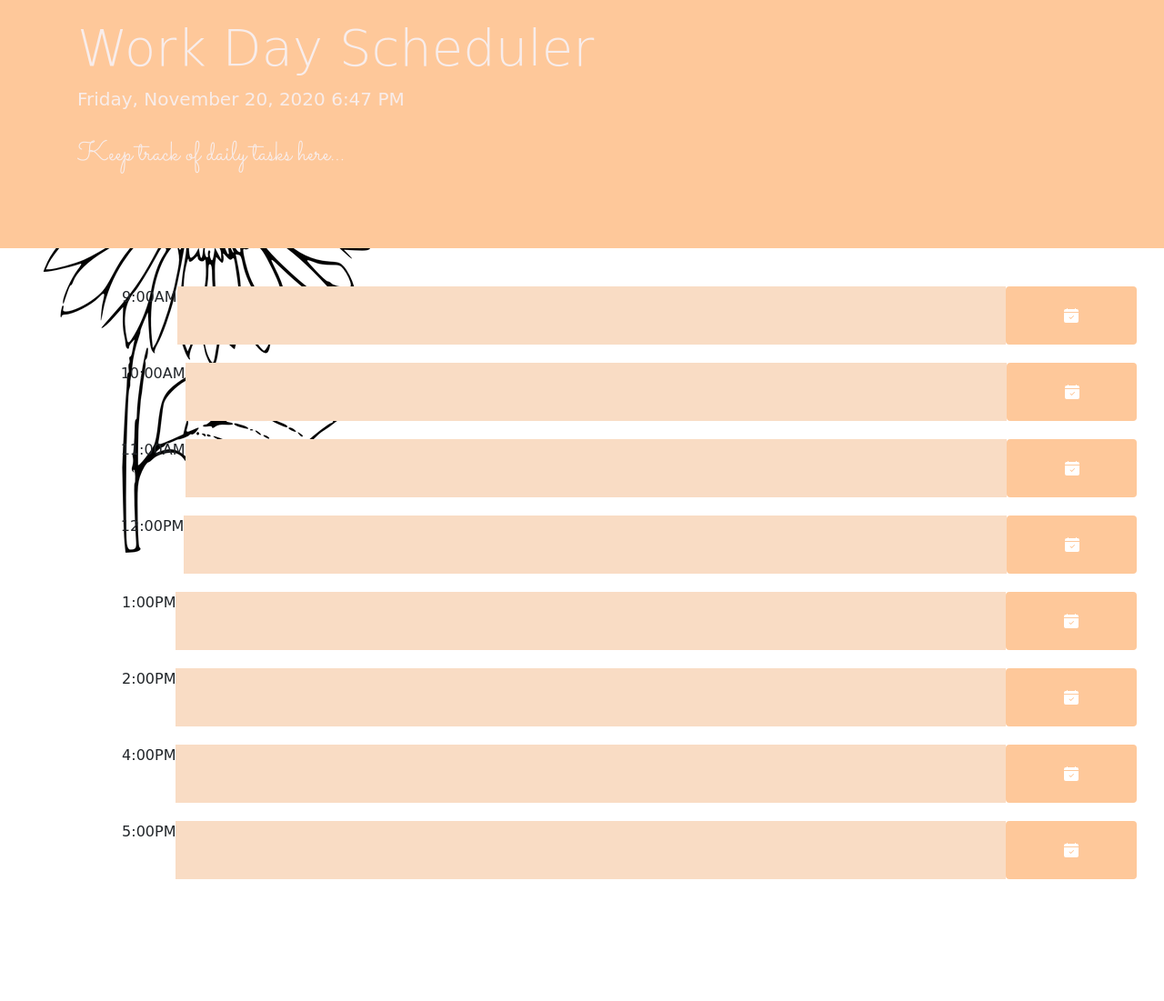
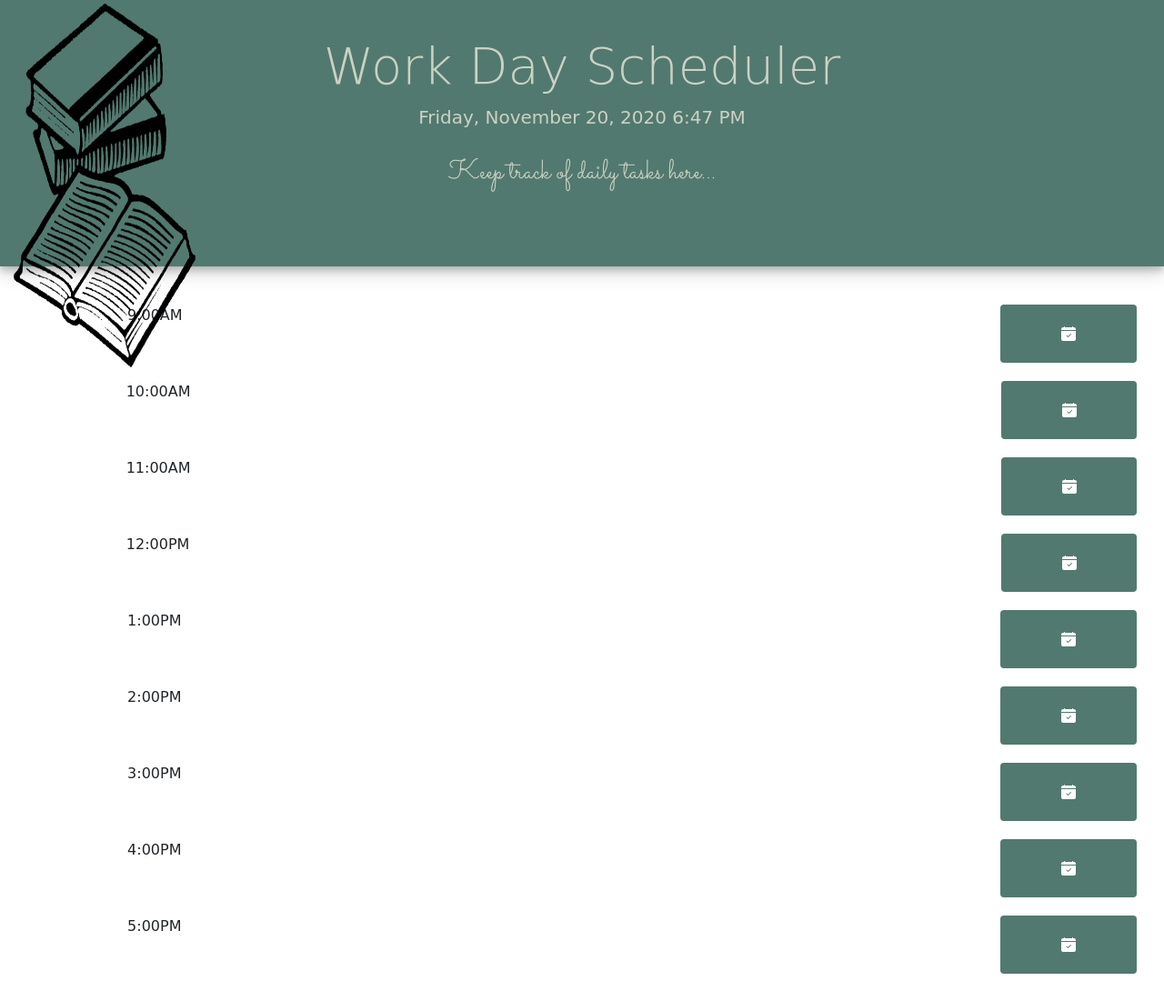
Before and after one commit to abissier/Work-Day-Scheduler, a plain HTML site: page index.html in a window 1280 px wide. Shown: the part 45-1146 px from the top of the page at 91% size. Before the commit the page ends 1042 px from the top, so only its background shows below. Drawn offline with nearby package versions, Linux system fonts and the light colour scheme; a web font is replaced by a local one.

Commit message:
started match time function, changed css theme

```diff
--- a/index.html
+++ b/index.html
@@ -5,7 +5,7 @@
     <meta charset="UTF-8">
     <meta name="viewport" content="width=device-width, initial-scale=1.0">
     <meta http-equiv="X-UA-Compatible" content="ie=edge">
-    <meta name="Description" content="Enter your description here" />
+    <link rel="icon" type="image/png" sizes="16x16" href="img/favicon-32x32.png">
     <script type="text/javascript" src="https://cdnjs.cloudflare.com/ajax/libs/moment.js/2.27.0/moment.min.js"></script>
     <script src="https://code.jquery.com/jquery-3.5.1.min.js"
         integrity="sha256-9/aliU8dGd2tb6OSsuzixeV4y/faTqgFtohetphbbj0=" crossorigin="anonymous"></script>
@@ -29,91 +29,93 @@
             <br>
             <p class="lead">Keep track of daily tasks here...</p>
         </div>
+        <img class="img" src="img/books2.png" alt="books">
     </div>
     <div class="schedule-block">
         <div class="block">
-            <div class="time-day">9:00AM</div>
-            <input type="text" id="todo" name="todo">
-            <button type="button" class="save btn btn-success"><svg width="1em" height="1em" viewBox="0 0 16 16" class="bi bi-calendar-check-fill"
-                    fill="currentColor" xmlns="http://www.w3.org/2000/svg">
+            <div class="time-day" id="time-keeper" data-time="9">9:00AM</div>
+            <input type="text" id="todo9" name="todo">
+            <button type="button" class="save btn btn-success"><svg width="1em" height="1em" viewBox="0 0 16 16"
+                    class="bi bi-calendar-check-fill" fill="currentColor" xmlns="http://www.w3.org/2000/svg">
                     <path fill-rule="evenodd"
                         d="M4 .5a.5.5 0 0 0-1 0V1H2a2 2 0 0 0-2 2v1h16V3a2 2 0 0 0-2-2h-1V.5a.5.5 0 0 0-1 0V1H4V.5zM16 14V5H0v9a2 2 0 0 0 2 2h12a2 2 0 0 0 2-2zm-5.146-5.146a.5.5 0 0 0-.708-.708L7.5 10.793 6.354 9.646a.5.5 0 1 0-.708.708l1.5 1.5a.5.5 0 0 0 .708 0l3-3z" />
                 </svg></button>
         </div>
         <div class="block">
-            <div class="time-day">10:00AM</div>
-            <input type="text" id="todo" name="todo">
-            <button type="button" class="save btn btn-success"><svg width="1em" height="1em" viewBox="0 0 16 16" class="bi bi-calendar-check-fill"
-                    fill="currentColor" xmlns="http://www.w3.org/2000/svg">
+            <div class="time-day" data-time="10">10:00AM</div>
+            <input type="text" id="todo10" name="todo">
+            <button type="button" class="save btn btn-success"><svg width="1em" height="1em" viewBox="0 0 16 16"
+                    class="bi bi-calendar-check-fill" fill="currentColor" xmlns="http://www.w3.org/2000/svg">
                     <path fill-rule="evenodd"
                         d="M4 .5a.5.5 0 0 0-1 0V1H2a2 2 0 0 0-2 2v1h16V3a2 2 0 0 0-2-2h-1V.5a.5.5 0 0 0-1 0V1H4V.5zM16 14V5H0v9a2 2 0 0 0 2 2h12a2 2 0 0 0 2-2zm-5.146-5.146a.5.5 0 0 0-.708-.708L7.5 10.793 6.354 9.646a.5.5 0 1 0-.708.708l1.5 1.5a.5.5 0 0 0 .708 0l3-3z" />
                 </svg></button>
         </div>
         <div class="block">
-            <div class="time-day">11:00AM</div>
-            <input type="text" id="todo" name="todo">
-            <button type="button" class="save btn btn-success"><svg width="1em" height="1em" viewBox="0 0 16 16" class="bi bi-calendar-check-fill"
-                    fill="currentColor" xmlns="http://www.w3.org/2000/svg">
+            <div class="time-day" data-time="11">11:00AM</div>
+            <input type="text" id="todo11" name="todo">
+            <button type="button" class="save btn btn-success"><svg width="1em" height="1em" viewBox="0 0 16 16"
+                    class="bi bi-calendar-check-fill" fill="currentColor" xmlns="http://www.w3.org/2000/svg">
                     <path fill-rule="evenodd"
                         d="M4 .5a.5.5 0 0 0-1 0V1H2a2 2 0 0 0-2 2v1h16V3a2 2 0 0 0-2-2h-1V.5a.5.5 0 0 0-1 0V1H4V.5zM16 14V5H0v9a2 2 0 0 0 2 2h12a2 2 0 0 0 2-2zm-5.146-5.146a.5.5 0 0 0-.708-.708L7.5 10.793 6.354 9.646a.5.5 0 1 0-.708.708l1.5 1.5a.5.5 0 0 0 .708 0l3-3z" />
                 </svg></button>
         </div>
         <div class="block">
-            <div class="time-day">12:00PM</div>
-            <input type="text" id="todo" name="todo">
-            <button type="button" class="save btn btn-success"><svg width="1em" height="1em" viewBox="0 0 16 16" class="bi bi-calendar-check-fill"
-                    fill="currentColor" xmlns="http://www.w3.org/2000/svg">
+            <div class="time-day" data-time="12">12:00PM</div>
+            <input type="text" id="todo12" name="todo" >
+            <button type="button" class="save btn btn-success"><svg width="1em" height="1em" viewBox="0 0 16 16"
+                    class="bi bi-calendar-check-fill" fill="currentColor" xmlns="http://www.w3.org/2000/svg">
                     <path fill-rule="evenodd"
                         d="M4 .5a.5.5 0 0 0-1 0V1H2a2 2 0 0 0-2 2v1h16V3a2 2 0 0 0-2-2h-1V.5a.5.5 0 0 0-1 0V1H4V.5zM16 14V5H0v9a2 2 0 0 0 2 2h12a2 2 0 0 0 2-2zm-5.146-5.146a.5.5 0 0 0-.708-.708L7.5 10.793 6.354 9.646a.5.5 0 1 0-.708.708l1.5 1.5a.5.5 0 0 0 .708 0l3-3z" />
                 </svg></button>
         </div>
         <div class="block">
-            <div class="time-day">1:00PM</div>
-            <input type="text" id="todo" name="todo">
-            <button type="button" class="save btn btn-success"><svg width="1em" height="1em" viewBox="0 0 16 16" class="bi bi-calendar-check-fill"
-                    fill="currentColor" xmlns="http://www.w3.org/2000/svg">
+            <div class="time-day" data-time="13">1:00PM</div>
+            <input type="text" id="todo1" name="todo" >
+            <button type="button" class="save btn btn-success"><svg width="1em" height="1em" viewBox="0 0 16 16"
+                    class="bi bi-calendar-check-fill" fill="currentColor" xmlns="http://www.w3.org/2000/svg">
                     <path fill-rule="evenodd"
                         d="M4 .5a.5.5 0 0 0-1 0V1H2a2 2 0 0 0-2 2v1h16V3a2 2 0 0 0-2-2h-1V.5a.5.5 0 0 0-1 0V1H4V.5zM16 14V5H0v9a2 2 0 0 0 2 2h12a2 2 0 0 0 2-2zm-5.146-5.146a.5.5 0 0 0-.708-.708L7.5 10.793 6.354 9.646a.5.5 0 1 0-.708.708l1.5 1.5a.5.5 0 0 0 .708 0l3-3z" />
                 </svg></button>
         </div>
         <div class="block">
-            <div class="time-day">2:00PM</div>
-            <input type="text" id="todo" name="todo">
-            <button type="button" class="save btn btn-success"><svg width="1em" height="1em" viewBox="0 0 16 16" class="bi bi-calendar-check-fill"
-                    fill="currentColor" xmlns="http://www.w3.org/2000/svg">
+            <div class="time-day" data-time="14">2:00PM</div>
+            <input type="text" id="todo2" name="todo" >
+            <button type="button" class="save btn btn-success"><svg width="1em" height="1em" viewBox="0 0 16 16"
+                    class="bi bi-calendar-check-fill" fill="currentColor" xmlns="http://www.w3.org/2000/svg">
                     <path fill-rule="evenodd"
                         d="M4 .5a.5.5 0 0 0-1 0V1H2a2 2 0 0 0-2 2v1h16V3a2 2 0 0 0-2-2h-1V.5a.5.5 0 0 0-1 0V1H4V.5zM16 14V5H0v9a2 2 0 0 0 2 2h12a2 2 0 0 0 2-2zm-5.146-5.146a.5.5 0 0 0-.708-.708L7.5 10.793 6.354 9.646a.5.5 0 1 0-.708.708l1.5 1.5a.5.5 0 0 0 .708 0l3-3z" />
                 </svg></button>
         </div>
         <div class="block">
-            <div class="time-day">4:00PM</div>
-            <input type="text" id="todo" name="todo">
-            <button type="button" class="save btn btn-success"><svg width="1em" height="1em" viewBox="0 0 16 16" class="bi bi-calendar-check-fill"
-                    fill="currentColor" xmlns="http://www.w3.org/2000/svg">
+            <div class="time-day" data-time="15">3:00PM</div>
+            <input type="text" id="todo3" name="todo" >
+            <button type="button" class="save btn btn-success"><svg width="1em" height="1em" viewBox="0 0 16 16"
+                    class="bi bi-calendar-check-fill" fill="currentColor" xmlns="http://www.w3.org/2000/svg">
                     <path fill-rule="evenodd"
                         d="M4 .5a.5.5 0 0 0-1 0V1H2a2 2 0 0 0-2 2v1h16V3a2 2 0 0 0-2-2h-1V.5a.5.5 0 0 0-1 0V1H4V.5zM16 14V5H0v9a2 2 0 0 0 2 2h12a2 2 0 0 0 2-2zm-5.146-5.146a.5.5 0 0 0-.708-.708L7.5 10.793 6.354 9.646a.5.5 0 1 0-.708.708l1.5 1.5a.5.5 0 0 0 .708 0l3-3z" />
                 </svg></button>
         </div>
         <div class="block">
-            <div class="time-day">5:00PM</div>
-            <input type="text" id="todo" name="todo">
-            <button type="button" class="save btn btn-success"><svg width="1em" height="1em" viewBox="0 0 16 16" class="bi bi-calendar-check-fill"
-                    fill="currentColor" xmlns="http://www.w3.org/2000/svg">
+            <div class="time-day" data-time="16">4:00PM</div>
+            <input type="text" id="todo4" name="todo" >
+            <button type="button" class="save btn btn-success"><svg width="1em" height="1em" viewBox="0 0 16 16"
+                    class="bi bi-calendar-check-fill" fill="currentColor" xmlns="http://www.w3.org/2000/svg">
                     <path fill-rule="evenodd"
                         d="M4 .5a.5.5 0 0 0-1 0V1H2a2 2 0 0 0-2 2v1h16V3a2 2 0 0 0-2-2h-1V.5a.5.5 0 0 0-1 0V1H4V.5zM16 14V5H0v9a2 2 0 0 0 2 2h12a2 2 0 0 0 2-2zm-5.146-5.146a.5.5 0 0 0-.708-.708L7.5 10.793 6.354 9.646a.5.5 0 1 0-.708.708l1.5 1.5a.5.5 0 0 0 .708 0l3-3z" />
                 </svg></button>
         </div>
+        <div class="block">
+            <div class="time-day" data-time="17">5:00PM</div>
+            <input type="text" id="todo5" name="todo" >
+            <button type="button" class="save btn btn-success"><svg width="1em" height="1em" viewBox="0 0 16 16"
+                    class="bi bi-calendar-check-fill" fill="currentColor" xmlns="http://www.w3.org/2000/svg">
+                    <path fill-rule="evenodd"
+                        d="M4 .5a.5.5 0 0 0-1 0V1H2a2 2 0 0 0-2 2v1h16V3a2 2 0 0 0-2-2h-1V.5a.5.5 0 0 0-1 0V1H4V.5zM16 14V5H0v9a2 2 0 0 0 2 2h12a2 2 0 0 0 2-2zm-5.146-5.146a.5.5 0 0 0-.708-.708L7.5 10.793 6.354 9.646a.5.5 0 1 0-.708.708l1.5 1.5a.5.5 0 0 0 .708 0l3-3z" />
+                </svg></button>
+        </div>
+    </div>
+</body>
 
-    </div>
-
-
-
-
-
-
-
-
-</body>
 <script src="script.js"></script>
 <script src="https://code.jquery.com/jquery-1.12.4.js"></script>
 <script src="https://code.jquery.com/ui/1.12.1/jquery-ui.js"></script>
--- a/style.css
+++ b/style.css
@@ -1,36 +1,44 @@
-:root{
+:root {
  --header: 'Fredericka the Great', cursive;
  --p: 'Sacramento', cursive;
- --white: #F8EDEB;
- --peach:  #FEC89A;
- --lightpeach: #F9DCC4;
- --pink: #FCD5CE;
-}
-
-body {
-    background-image: url("flower1.jpg");
-    background-repeat: no-repeat;
-    object-fit: cover;
+ --white: #CAD2C5;
+ --hGreen:  #52796F;
+ --lavenderWeb: #E2EAFC;
 }
 
 .jumbotron {
-    background-color: var(--peach);
+ background-color: var(--hGreen);
  color: var(--white);
+ margin-top: 20px;
+ box-shadow: 0 4px 8px 0 rgba(0, 0, 0, 0.2), 0 6px 20px 0 rgba(0, 0, 0, 0.19);
 }
 
-.display-4{
+.img {
+ height: 400px;
+ width: 200px;
+ position: fixed;
+ margin-left: 15px;
+ margin-top: -225px;
+}
+
+.display-4 {
  font-family: var(--header);
-    z-index: 1;
+ display: flex;
+ justify-content: center;
 }
 
 #date {
  font-family: var(--header);
  font-size: 20px;
+ display: flex;
+ justify-content: center;
 }
 
 .lead {
  font-family: var(--p);
  font-size: 30px;
+ display: flex;
+ justify-content: center;
 }
 
 .schedule-block {
@@ -53,22 +61,34 @@ flex-grow: .5;
 input {
  flex-grow: 3;
  border: none;
-background-color: var(--lightpeach) ;
  padding: 20px;
+ font-family: var(--header);
 }
 
-.save{
+.save {
  flex-grow: .5;
  display: flex;
  justify-content: center;
  align-items: center;
-    background-color: var(--peach);
+ background-color: var(--hGreen);
  border: none;
  transition: all .2s ease-in-out;
 }
 
 .save:hover {
  transform: scale(1.1);
-    background-color: var(--pink);
-    border: 3px solid var(--peach);
+ background-color: var(--lavenderWeb);
+ border: 3px solid var(--hGreen);
 }
+
+.after {
+    background-color: #a3d3add8;
+}
+
+.current {
+    background-color: #84A98C;
+}
+
+.before {
+    background-color: #2F3E46;
+}
```
Also changed, not shown: script.js (+81 -0 lines), flower.jpg (deleted), flower1.jpg (deleted), img/books2.png (added), img/favicon-32x32.png (added). Lines whose indentation alone changed are shown as unchanged.
